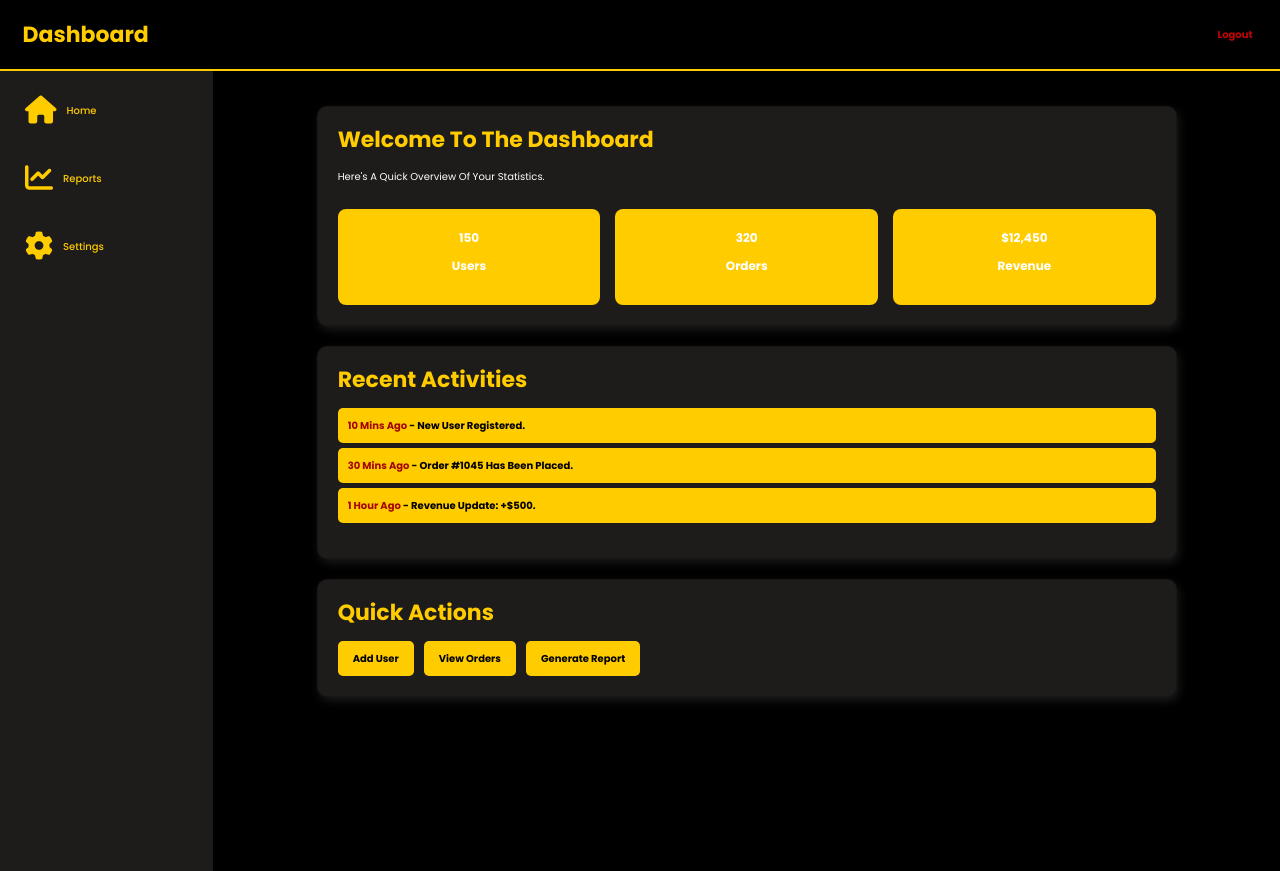
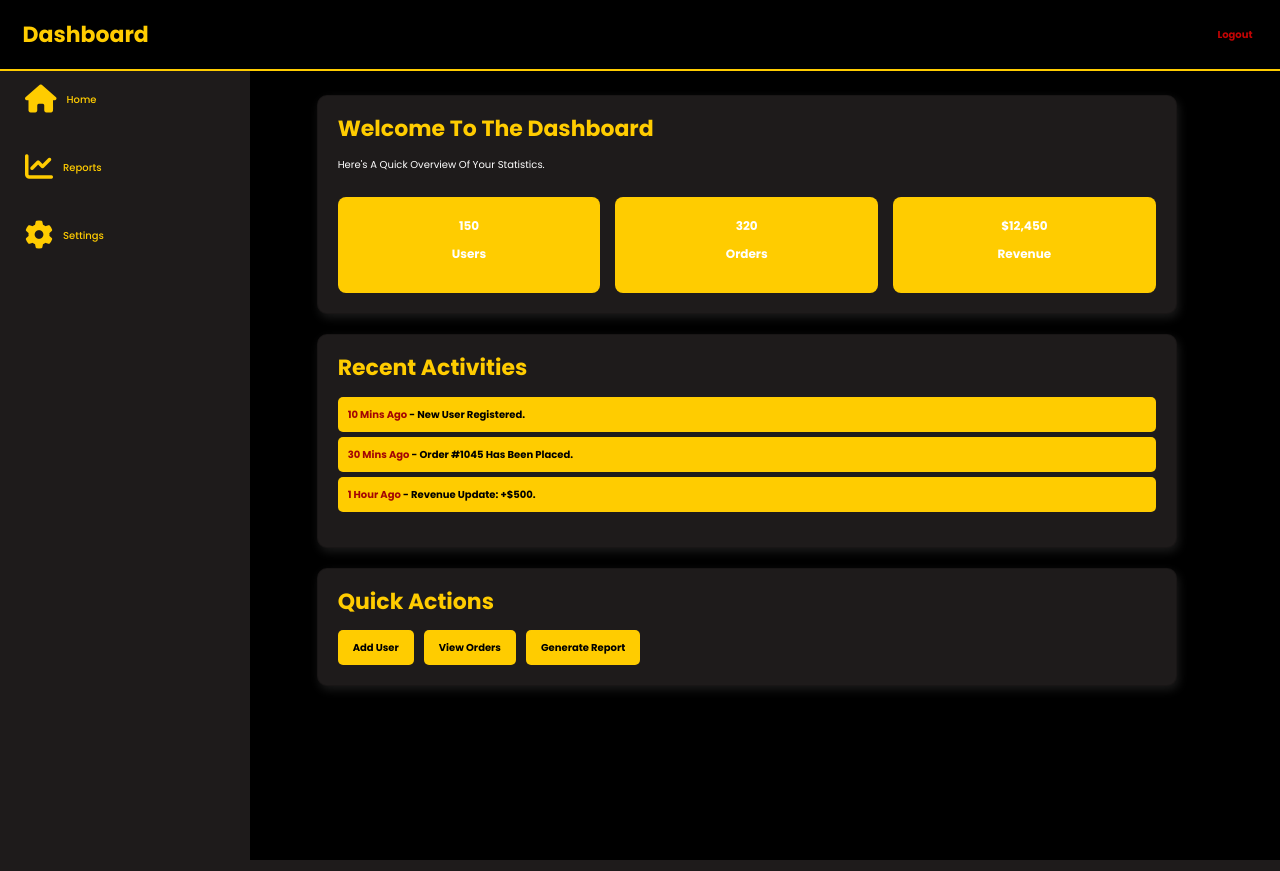
Before and after one commit to BinsAksel/baja_activities_BSIT3C, a Django app: page /dashboard/ in a window 1280 px wide. Run offline with Django 5.2, Linux system fonts and the light colour scheme.

Commit message:
update
update

```diff
--- a/activity2/templates/pages/base.html
+++ b/activity2/templates/pages/base.html
@@ -31,6 +31,8 @@
     background-color: var(--dark-primary);
     margin: 0;
     padding: 0;
+    margin-top: 60px; /* To avoid content being hidden behind navbar */
+
 }
 
 .section-title {
@@ -39,12 +41,18 @@
     margin-bottom: 15px;
 }
 
-/* Sidebar Styling */
 .sidebar {
     background-color: var(--dark-secondary);
     padding: 15px;
     height: 100vh;
+    width: 250px; /* Adjust width as needed */
+    position: fixed;
+    top: 60px; /* Adjust to match navbar height */
+    left: 0;
+    overflow-y: auto;
+    z-index: 999; /* Lower than navbar */
 }
+
 
 .sidebar a {
     color: var(--primary);
@@ -314,7 +322,13 @@
     background: var(--dark-primary);
     border-bottom: 2px solid var(--primary);
     padding: 15px;
+    position: fixed;
+    top: 0;
+    left: 0;
+    width: 100%;
+    z-index: 1000; /* Higher than sidebar */
 }
+
 
 .navbar-brand {
     font-size: 22px;
```
Also changed, not shown: activity2/static/style.css (+15 -1 lines).
